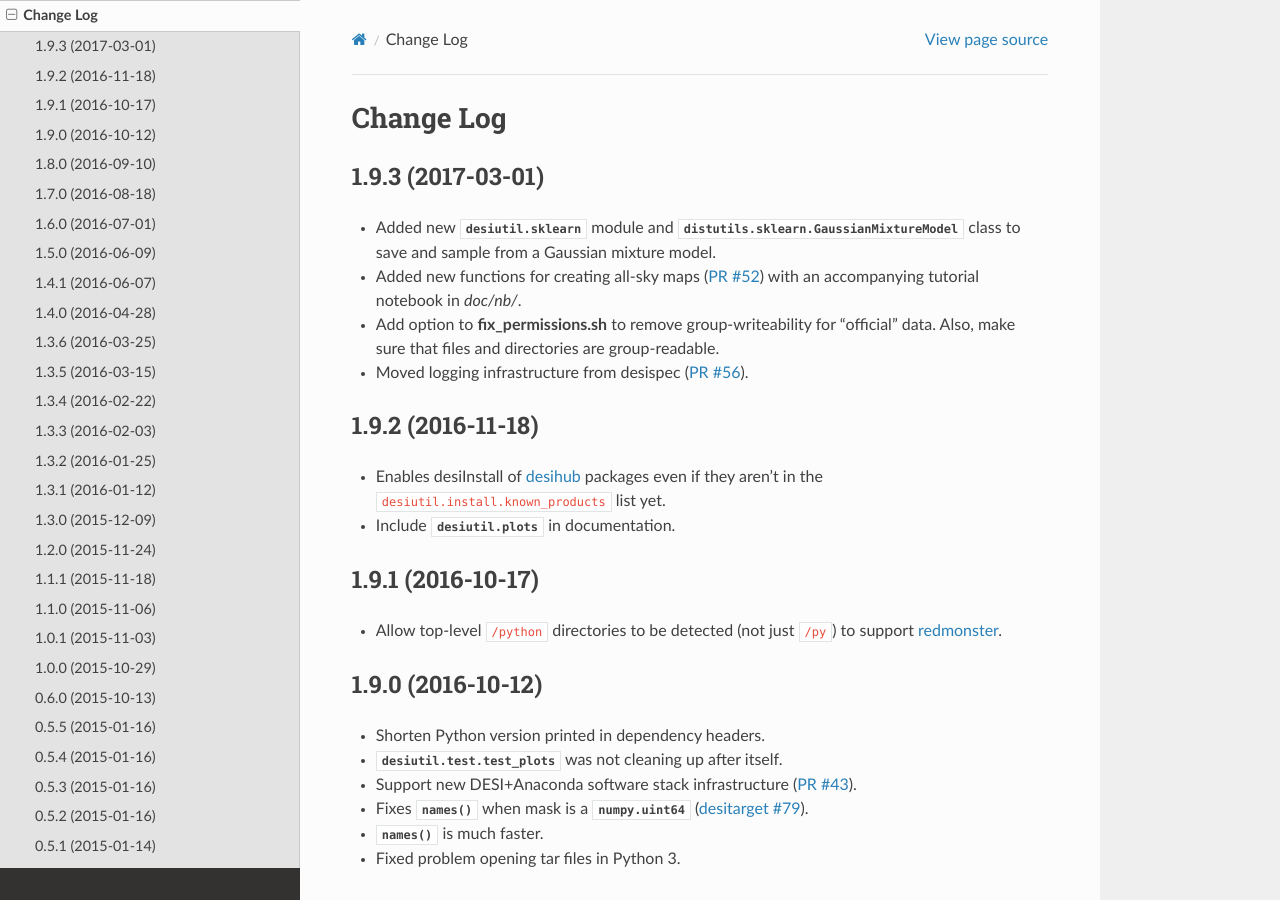
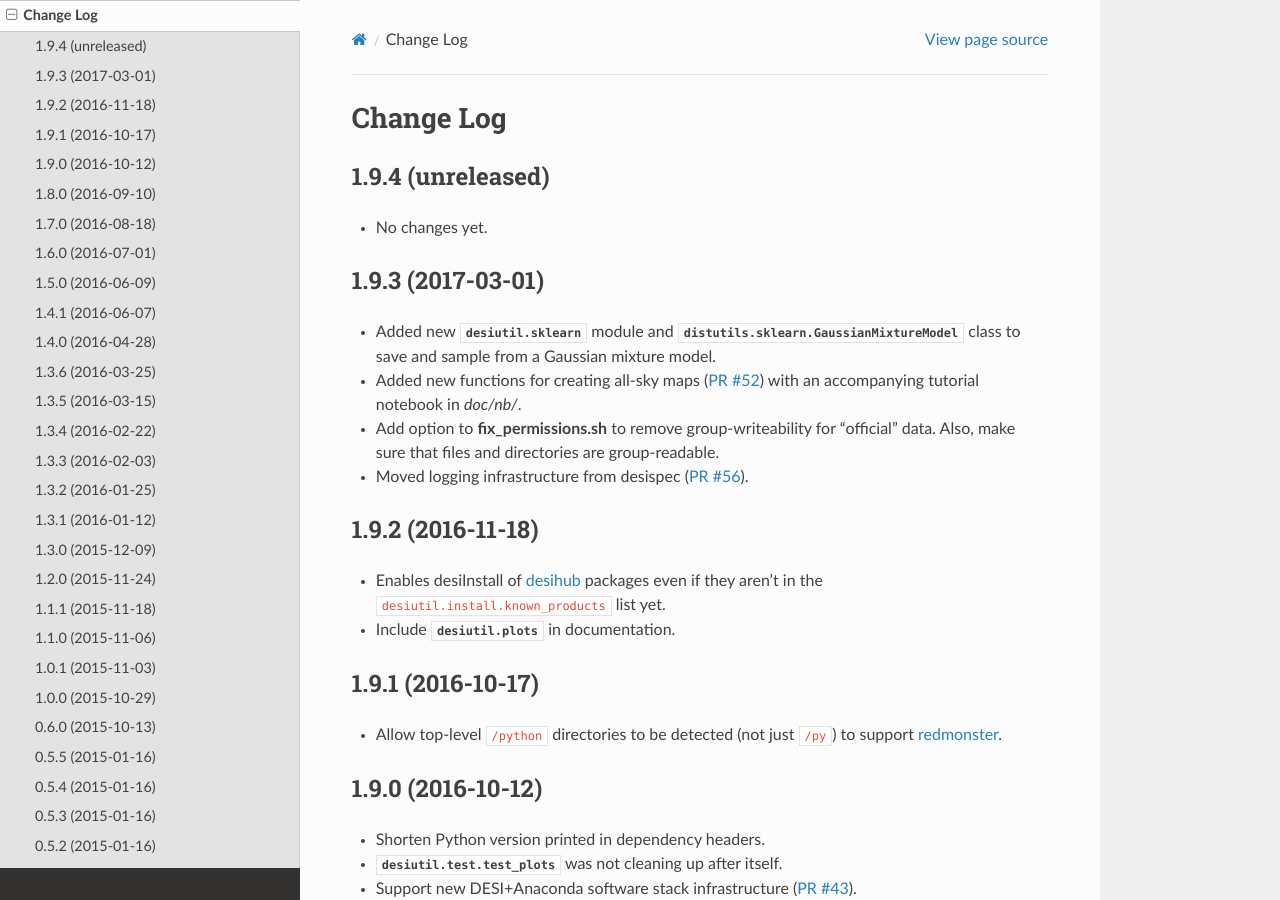
Before and after one commit to desihub/desiutil, a Sphinx documentation site: the page built from doc/changes.rst, in a window 1280 px wide and 900 px high. Built offline with Sphinx 7.4.7 and the Read the Docs theme 2.0.0, drawn with Linux system fonts in a browser that asks for light colours.

Commit message:
bump version post-tag

```diff
--- a/doc/changes.rst
+++ b/doc/changes.rst
@@ -1,6 +1,11 @@
 ==========
 Change Log
 ==========
+
+1.9.4 (unreleased)
+------------------
+
+* No changes yet.
 
 1.9.3 (2017-03-01)
 ------------------
--- a/py/desiutil/_version.py
+++ b/py/desiutil/_version.py
@@ -1 +1 @@
-__version__ = '1.9.3'
+__version__ = '1.9.3.dev402'
```
